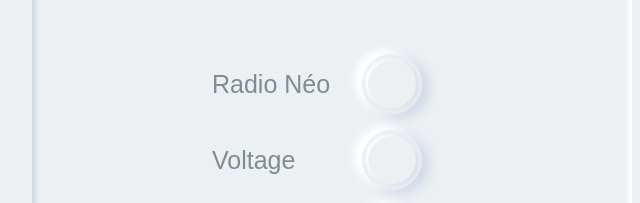
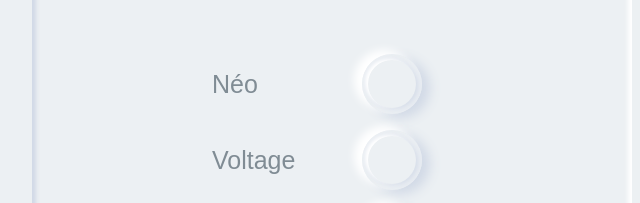
Before and after one commit to Alpasc/neomorphismButtons, a plain HTML site: page index.html in a window 1280 px wide. Shown: the part 130-333 px from the top of the page, 308-948 px from the left. Drawn offline with Linux system fonts and the light colour scheme.

Commit message:
changement nom radio1

```diff
--- a/index.html
+++ b/index.html
@@ -13,7 +13,7 @@
     <div class="btn-group">
       <input type="radio" class="radio-btn-hide" name="btn-neo" id="a" value="neo">
       <label for="a" class="label-plus-btn">
-        <span class="text">Radio Néo</span>
+        <span class="text">Néo</span>
         <div class="indicator"></div>
       </label>
     </div>
```
